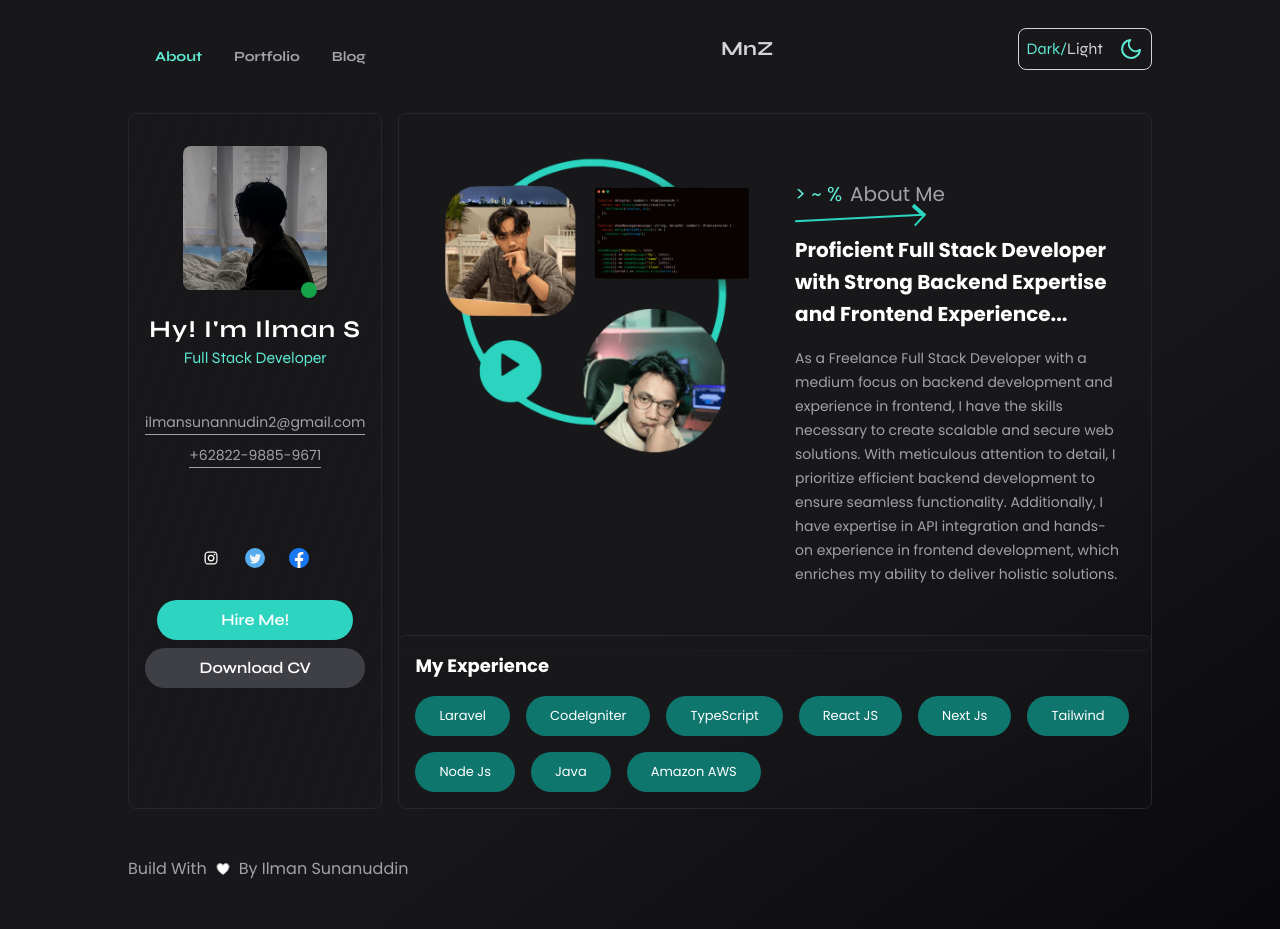
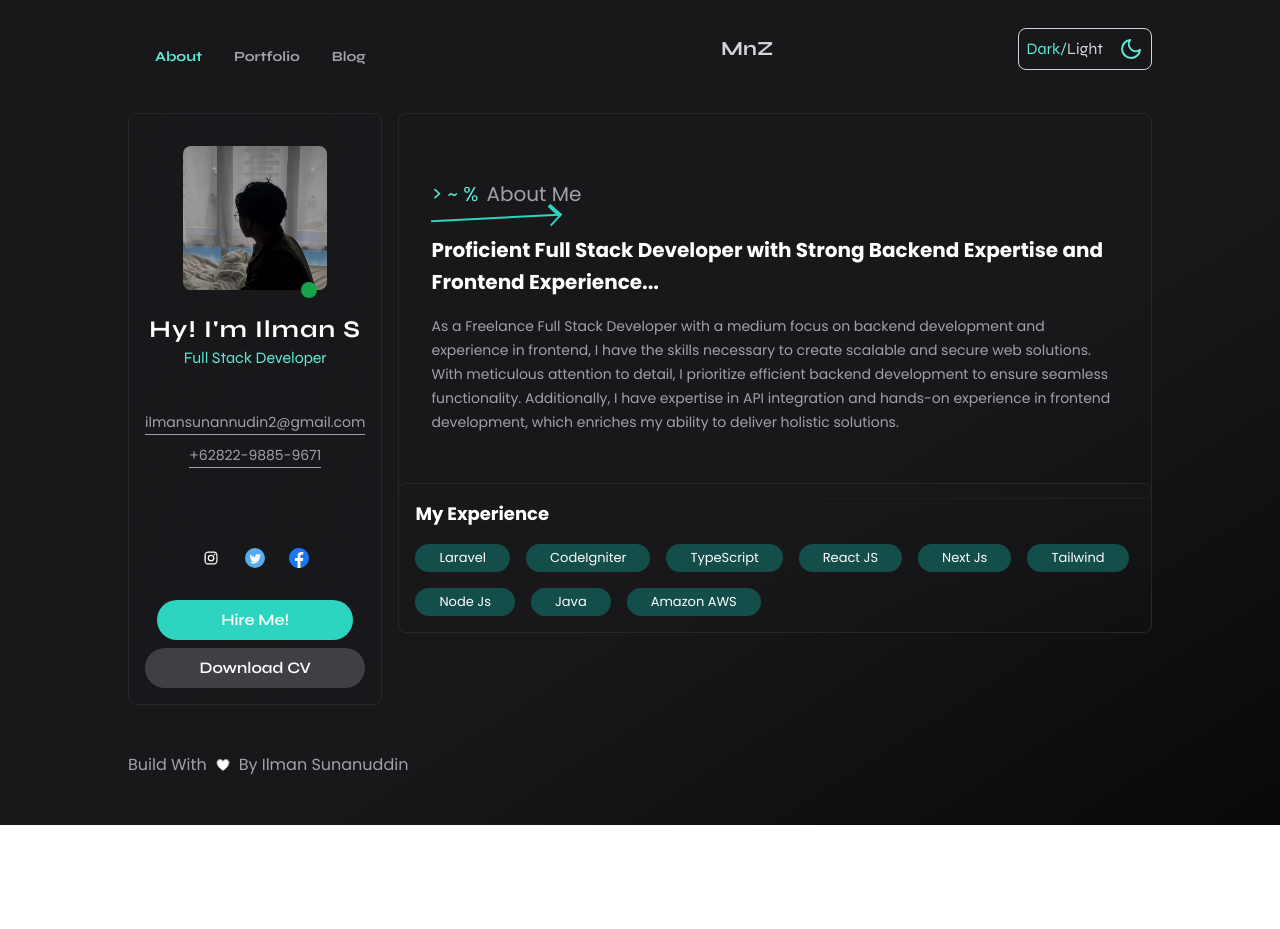
Before and after one commit to Ilmans/personal-portfolio-fe, a Next.js app: page / in a window 1280 px wide. After the commit the page ends 825 px from the top, so only its background shows below. Built offline with nearby package versions, Linux system fonts and the light colour scheme.

Commit message:
remove about pict

```diff
--- a/src/app/page.tsx
+++ b/src/app/page.tsx
@@ -21,12 +21,12 @@ export default function Home() {
       <ProfileCard className="hidden lg:w-2/7 lg:block" />
       <div className="lg:w-5/7 ">
         <Wrapper>
-          <div className="flex flex-col justify-center gap-2 lg:flex-row">
-            <div className="w-full lg:w-1/2">
+          <div className="flex-col justify-center gap-2 lg:flex-row">
+            {/* <div className="w-full lg:w-1/2">
               <img src="/img/about.png" alt="" />
-            </div>
+            </div> */}
 
-            <div className="w-full px-4 py-4 lg:py-12 lg:w-1/2 font-poppins">
+            <div className="w-full px-4 py-4 lg:py-12  font-poppins">
               <div className="relative flex items-center gap-2 text-xl font-normal z-1 ">
                 <p className="text-teal-300 ">{`> ~ %`}</p>
                 <p className="text-zinc-400">
--- a/src/components/Button.tsx
+++ b/src/components/Button.tsx
@@ -15,7 +15,7 @@ function Button({
     <button
       disabled={disabled}
       onClick={onClick}
-      className={`${className} px-6 py-2  text-white rounded-full bg-zinc-700 dark:bg-teal-700 dark:hover:bg-teal-400 hover:bg-teal-400 `}>
+      className={`${className} px-6 py-0.5  text-white rounded-full bg-zinc-700 dark:bg-teal-900   `}>
       {text}
     </button>
   );
```
